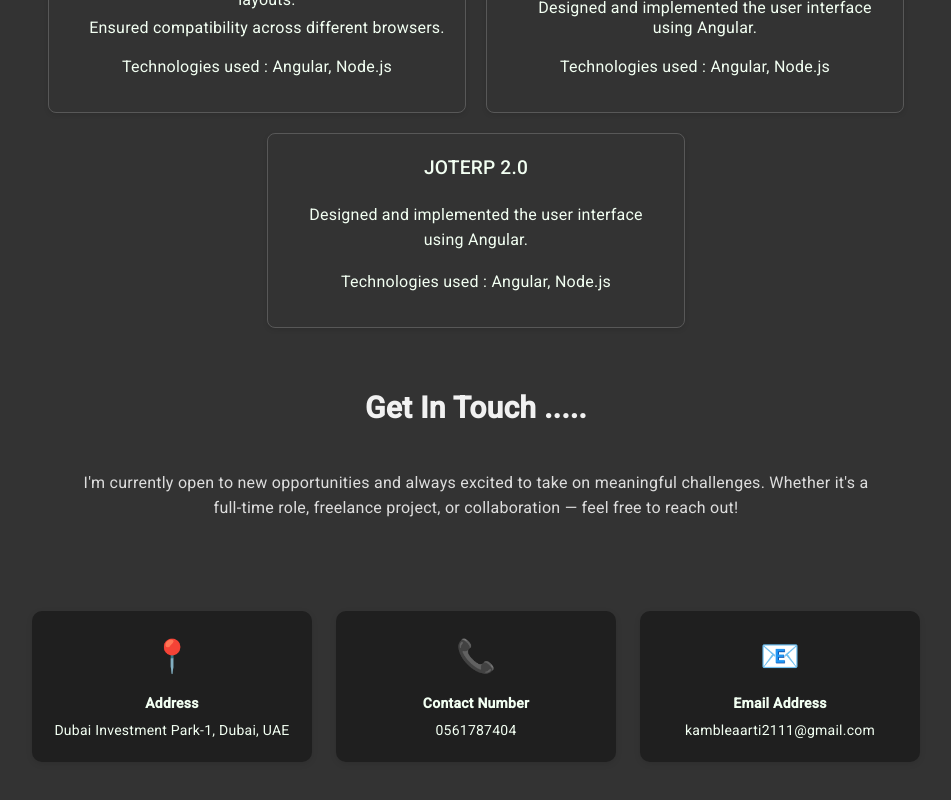
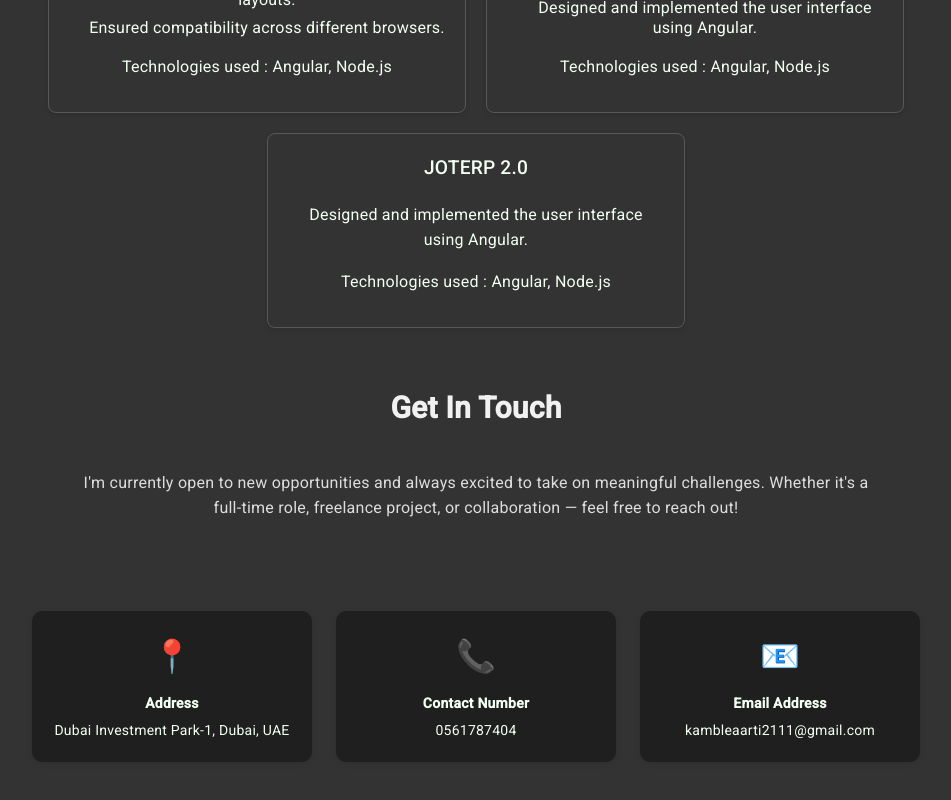
Before and after one commit to Aartikamble2111/Portfolio_aarti-main, an Angular app: page /contact in a window 1280 px wide. Shown: the part 3268-4068 px from the top of the page, without its empty margins (164-1115 px from the left). Built offline with nearby package versions, Linux system fonts and the light colour scheme.

Commit message:
Contact Comp

```diff
--- a/src/app/contact/contact.component.html
+++ b/src/app/contact/contact.component.html
@@ -1,4 +1,4 @@
-<p class="main-heading" id="contact">Get In Touch .....</p>
+<p class="main-heading" id="contact">Get In Touch</p>
 
 <div class="contact-section">
   <p>
```
